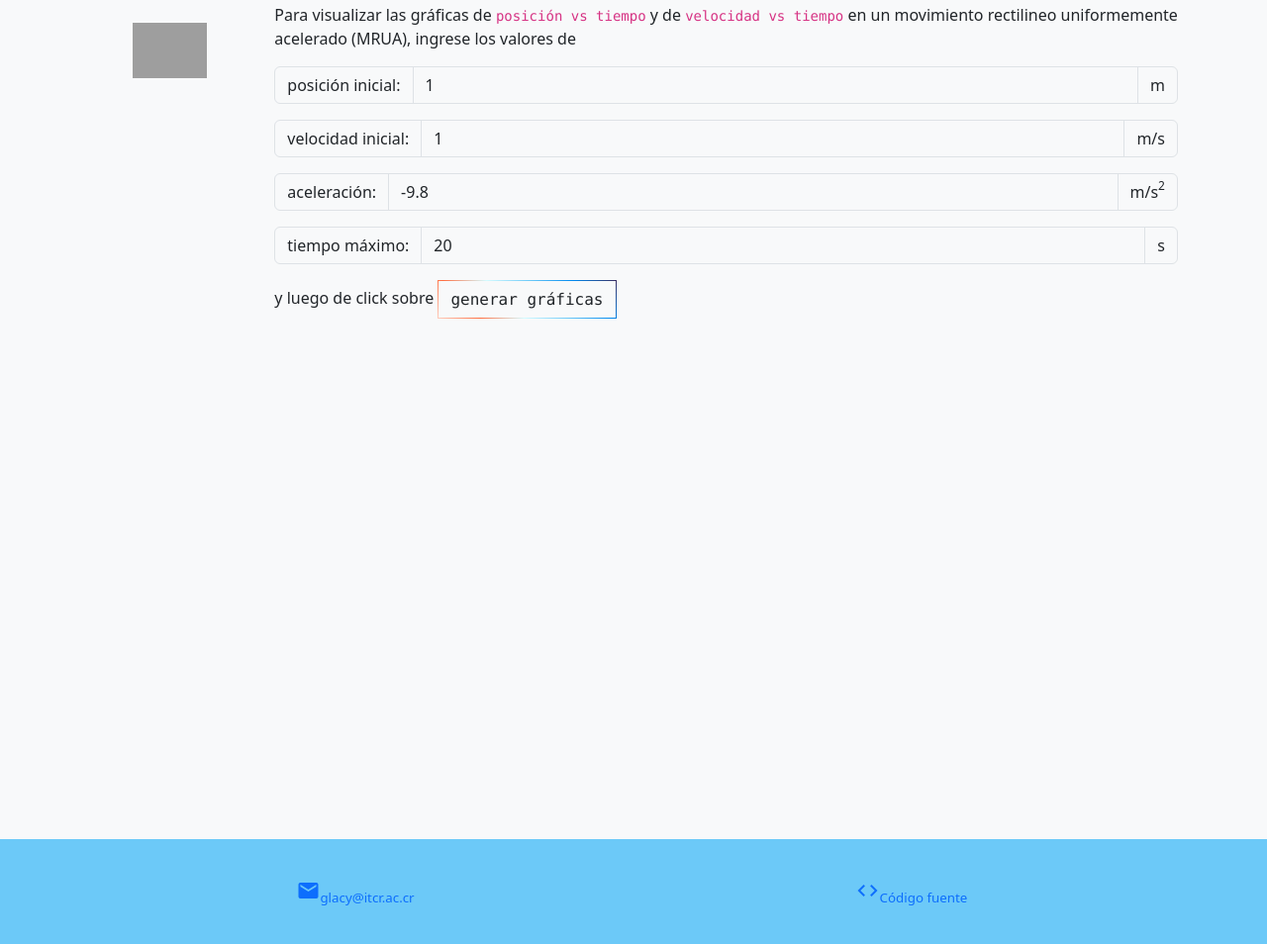
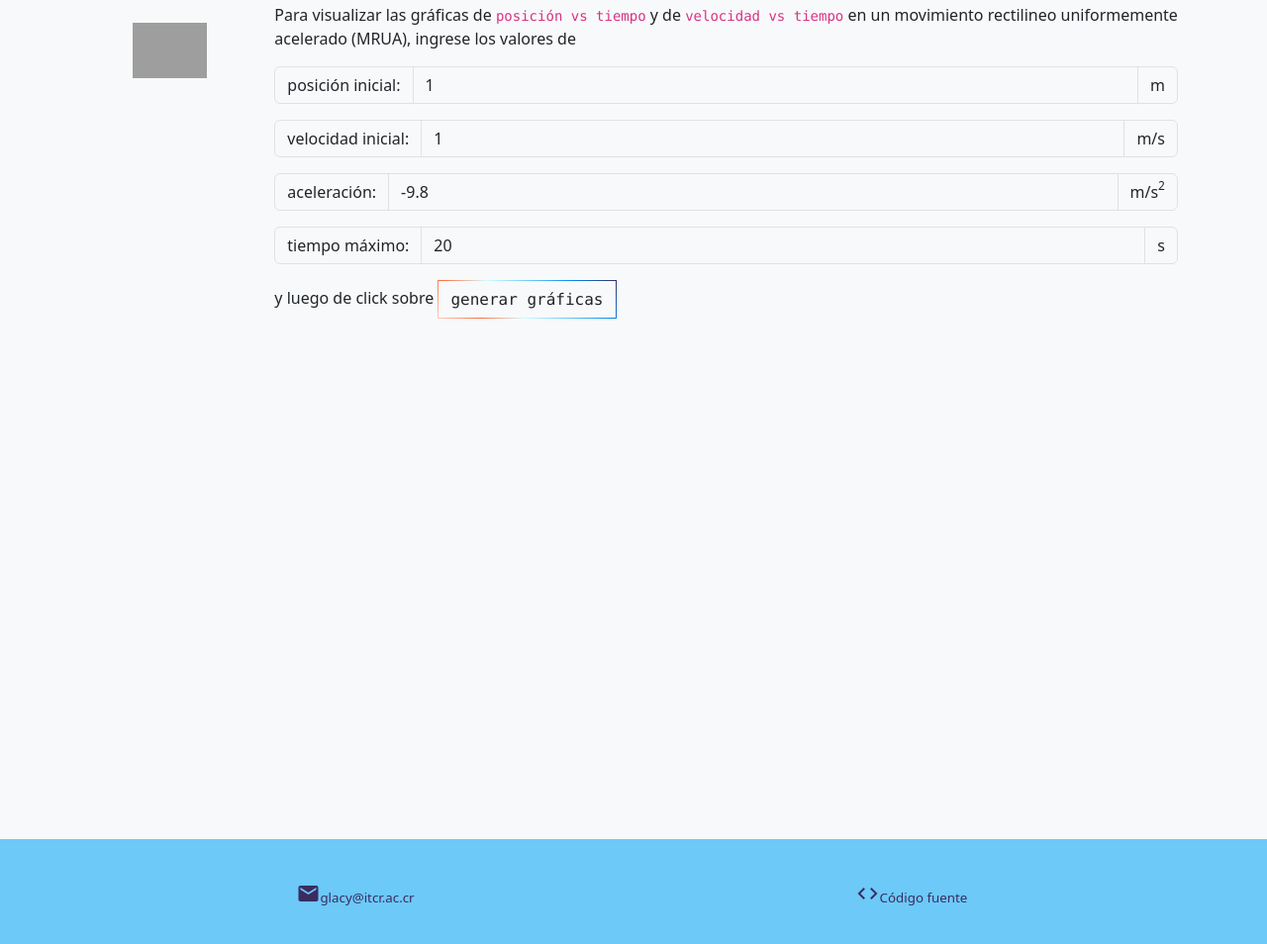
Before and after one commit to glacy/MRUA, a plain HTML site: page index.html in a window 1280 px wide. Shown: the part 196-1150 px from the top of the page at 99% size. Drawn offline with nearby package versions, Linux system fonts and the light colour scheme; grey boxes are pictures that could not be loaded.

Commit message:
Update styles.css

```diff
--- a/styles.css
+++ b/styles.css
@@ -8,7 +8,6 @@
 canvas {
 	max-width: 100%;
 	margin: 20px;
-	/* /* border: 1px solid #000; */ */
 	}
 .container {
 	padding: 20px;
@@ -21,8 +20,8 @@ canvas {
 	font-size: 10pt;
 	}
 
-.row .col{
-	/* border: 1px solid #000; */
+.material-icons{
+	transform: translateY(11.5%);
 	}
 #chart-container {
 	padding-top: 30px;
@@ -32,7 +31,7 @@ canvas {
 button {
 	border-style: solid solid solid solid;
 	border-image: linear-gradient(45deg,#ffccbc,#ff6e40,#d4fbff,#6cc9f8,#0089ef,#3a2c60) 1;
-	font-size: 12pt;"
+	font-size: 12pt;
 	}
 
 section {
@@ -42,4 +41,5 @@ section {
 
 a {
 	text-decoration: none;
+	color:#3a2c60;
 	}
```
